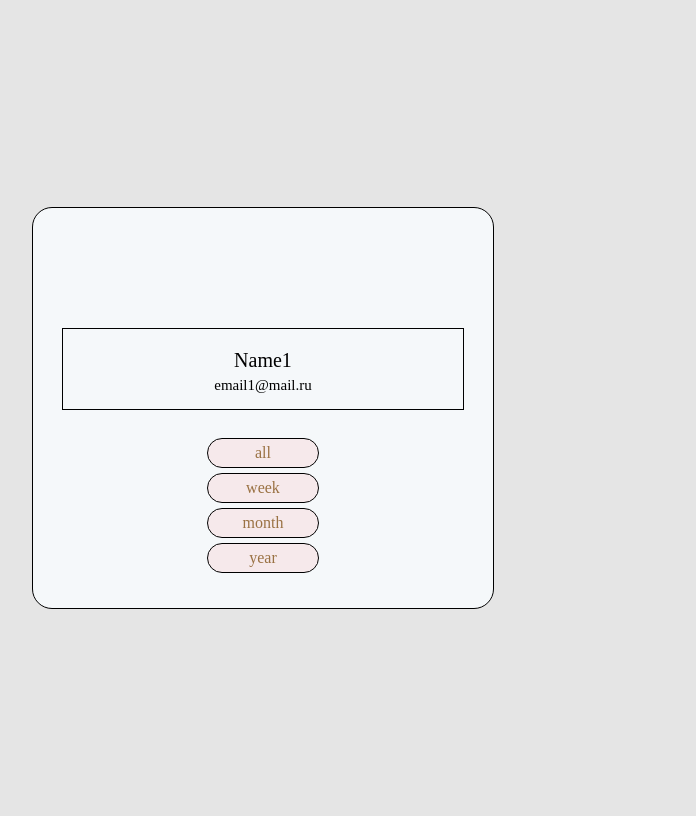
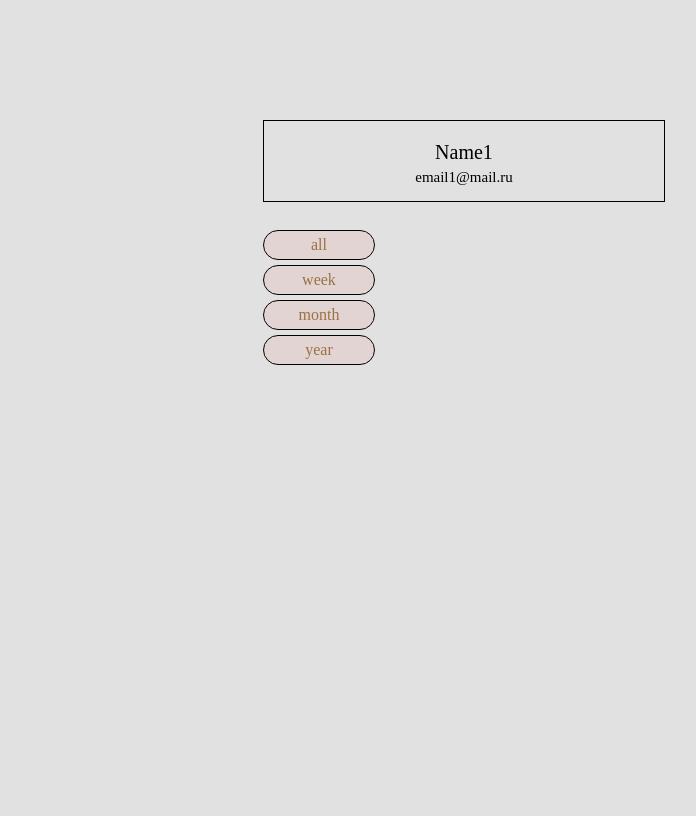
Before and after one commit to vlad-ludinov/D_z-116, a Django app: page /client/65 in a window 1280 px wide. Shown: the whole page, without its empty margins (377-1073 px from the left). Run offline with Django 5.2, Linux system fonts and the light colour scheme; data comes from the database, SQL or seed files in the repository.

Commit message:
ldtgmksdfk;lghjdfjkgnbsdfkgbjhdfbgfb di

```diff
--- a/thirdproject/static/css/stylesheet.css
+++ b/thirdproject/static/css/stylesheet.css
@@ -3,7 +3,7 @@ body {
     align-items: center;
     justify-content: center;
     height: 100vh;
-    background: #e5e5e5;
+    background: #e1e1e1;
 }
 li {
     list-style: none;
@@ -11,7 +11,7 @@ li {
 ul {
     padding: 0;
 }
-.container {
+.container__client {
     position: relative;
     display: flex;
     align-items: center;
```
